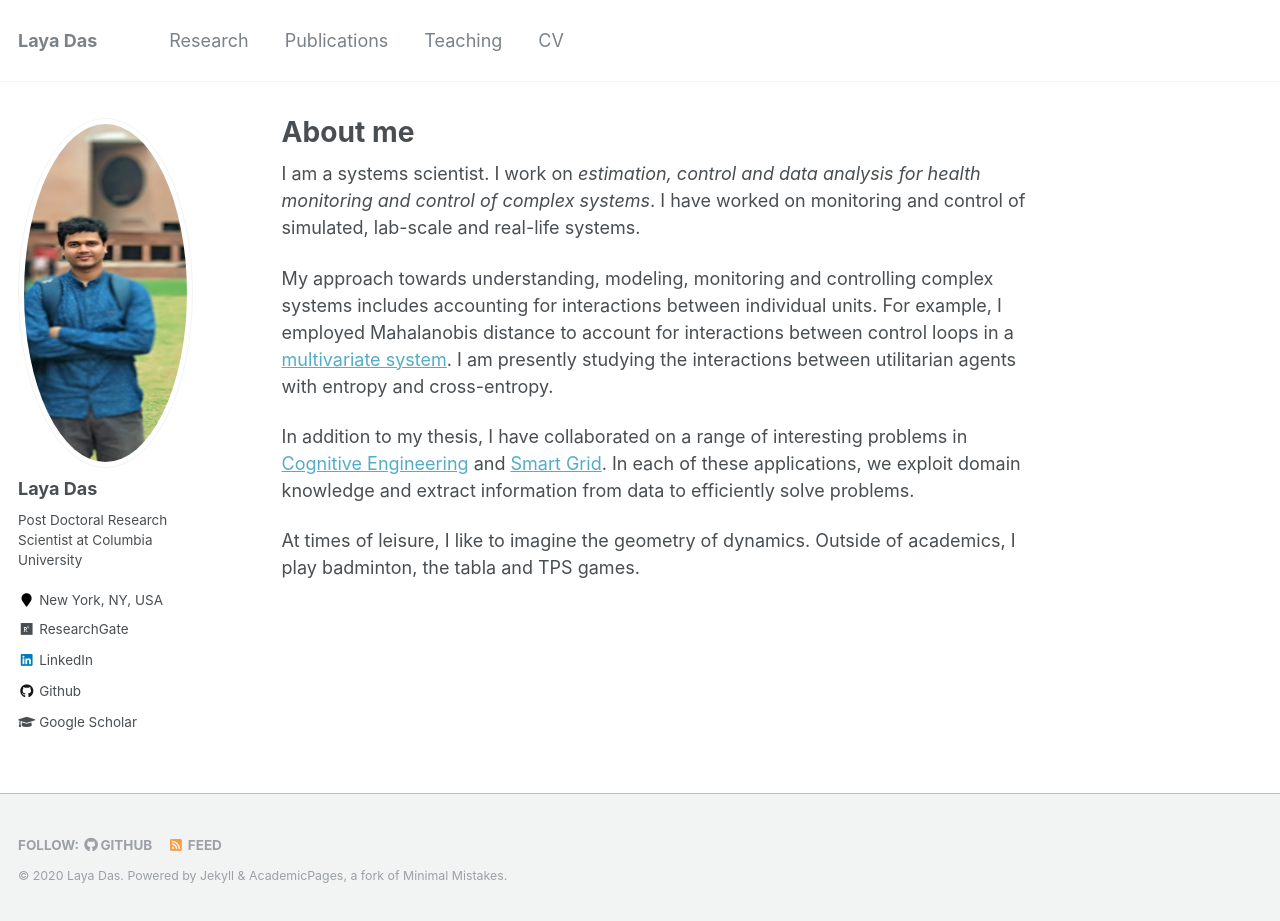
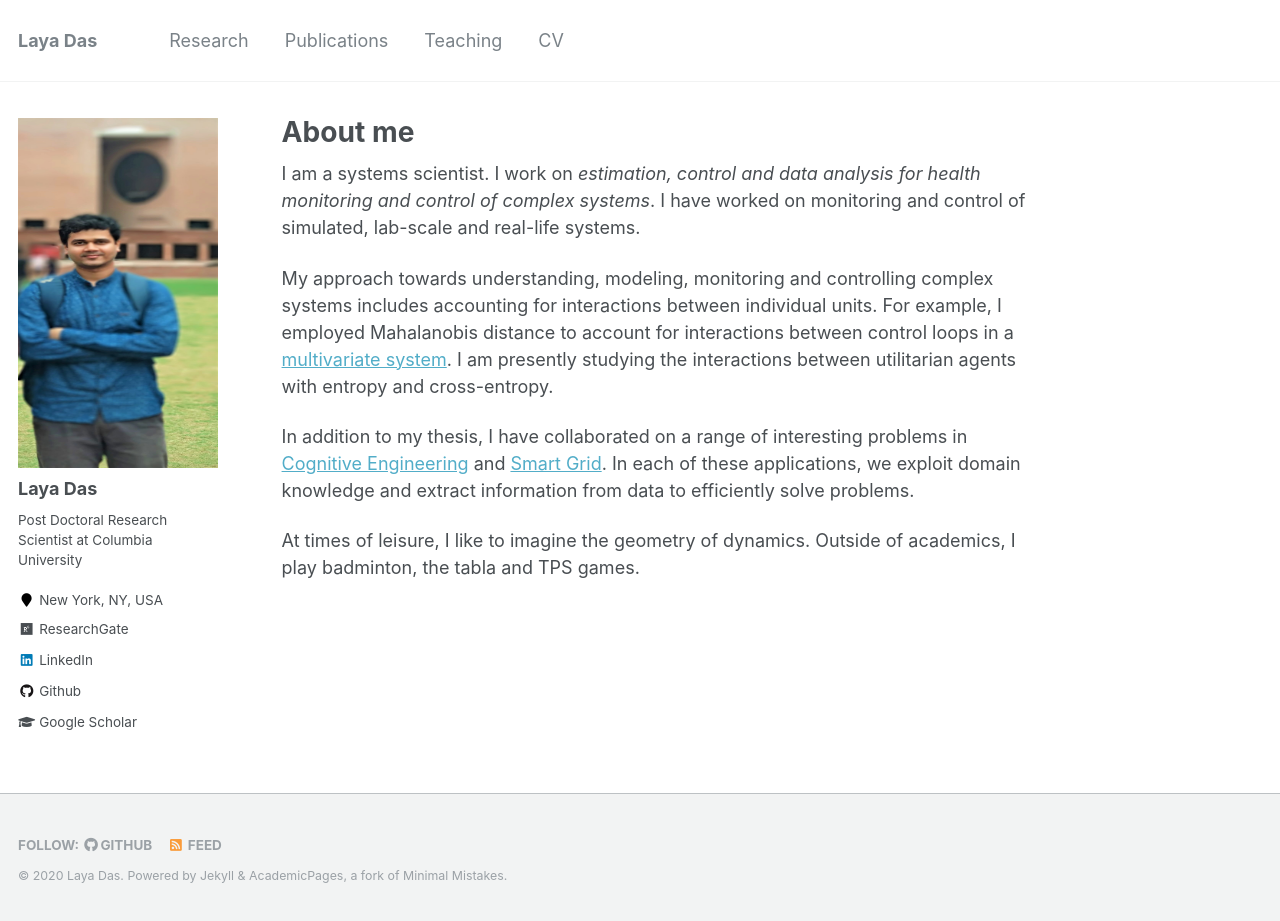
Before and after one commit to layadas/layadas.github.io, a Jekyll site: the page built from _pages/about.md, in a window 1280 px wide and 921 px high. Built offline with Jekyll 4.4.1, drawn with Linux system fonts in a browser that asks for light colours.

Commit message:
Update author-profile.html

```diff
--- a/_includes/author-profile.html
+++ b/_includes/author-profile.html
@@ -13,7 +13,7 @@
   border-radius: 0%;
 }
 </style>
-  <div class="author__avatar">
+  <div class="avatar">
     {% if author.avatar contains "://" %}
     	<img src="{{ author.avatar }}" alt="{{ author.name }}" class="avatar">
     {% else %}
```
